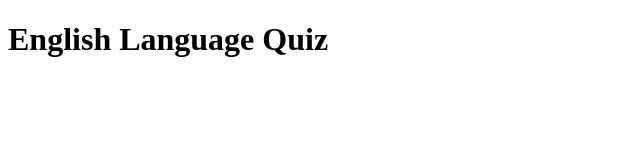
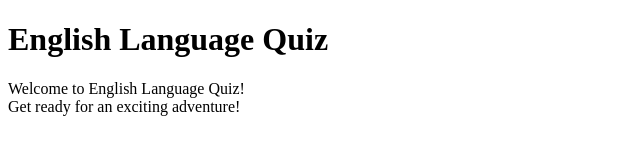
Before and after one commit to MartsyniukOlena/quiz, a plain HTML site: page index.html in a window 1280 px wide. Shown: the whole page, without its empty margins (0-640 px from the left). Drawn offline with Linux system fonts and the light colour scheme.

Commit message:
Add code for welcome message

```diff
--- a/index.html
+++ b/index.html
@@ -19,7 +19,12 @@
 </head>
 <body>
     <h1 class="heading">English Language Quiz</h1>
-
+    <div class="game-area">
+    <!--Welcome message-->
+    <div class="welcome-message">
+        <p>Welcome to English Language Quiz!<br>Get ready for an exciting adventure!</p>
+    </div>
+    </div>
 
     <script src="assets/js/script.js"></script>
     <!--Font Awesome-->
```
